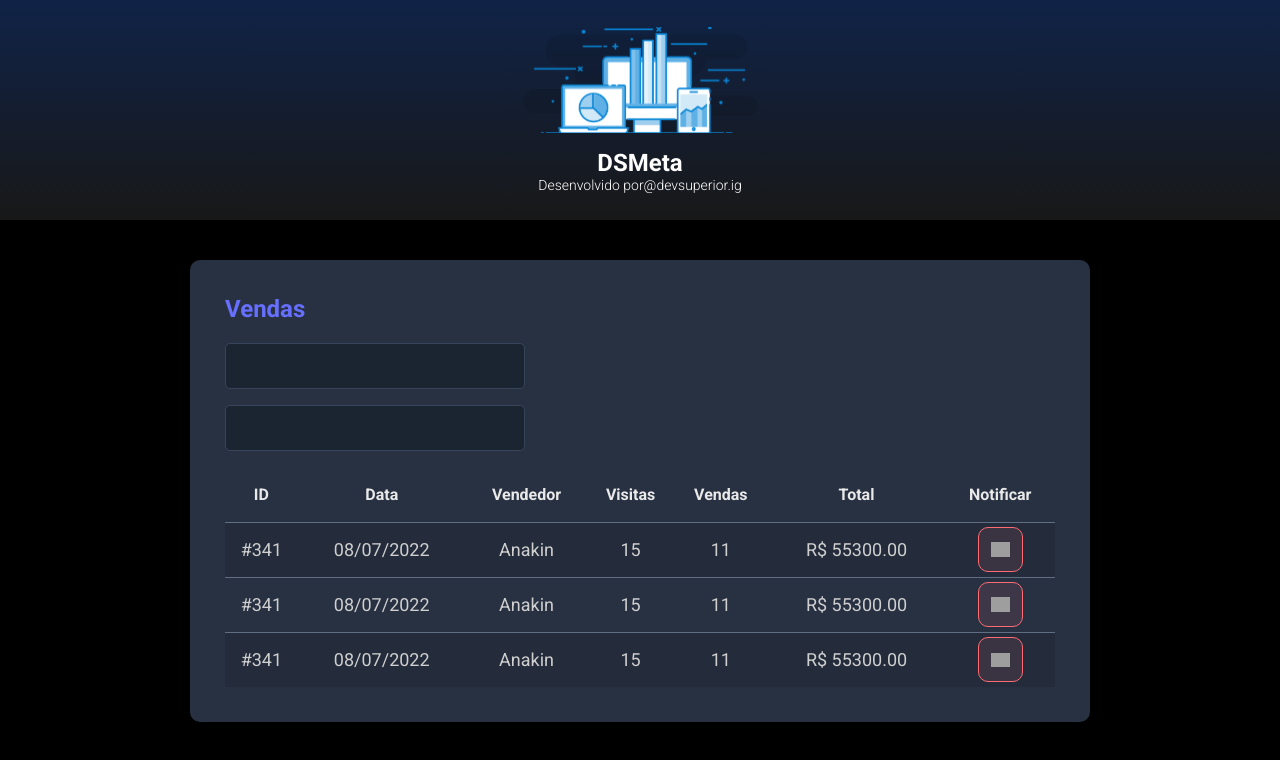
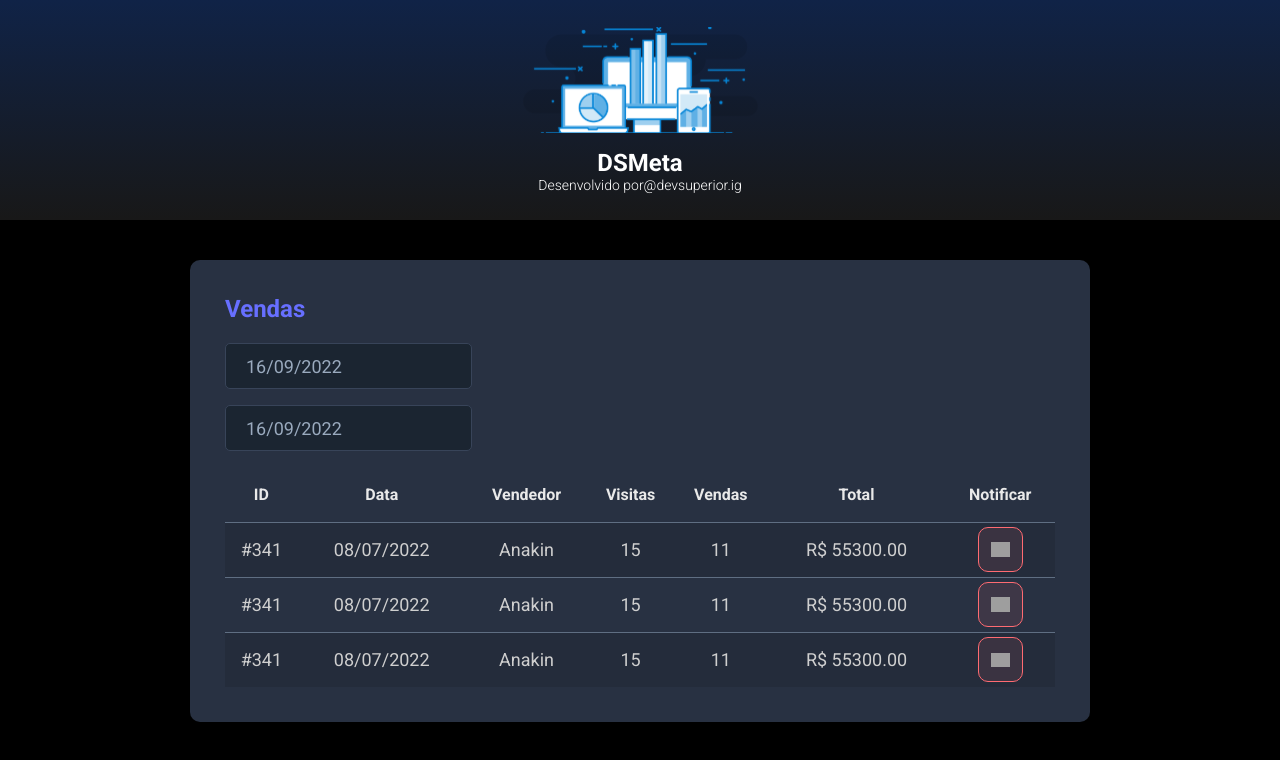
Before and after one commit to alicelopesbazilioferreira/dsmeta, a React (Vite) app in the folder frontend/: page / in a window 1280 px wide. Shown: the top 760 px of the page. Built offline with nearby package versions, Linux system fonts and the light colour scheme; grey boxes are pictures that could not be loaded.

Commit message:
Datepicker

```diff
--- a/frontend/package.json
+++ b/frontend/package.json
@@ -9,7 +9,9 @@
     "preview": "vite preview"
   },
   "dependencies": {
+    "@types/react-datepicker": "4.4.2",
     "react": "^18.2.0",
+    "react-datepicker": "4.8.0",
     "react-dom": "^18.2.0"
   },
   "devDependencies": {
--- a/frontend/src/components/SalesCard/index.tsx
+++ b/frontend/src/components/SalesCard/index.tsx
@@ -1,5 +1,6 @@
-import logo from '../../assets/img/logo.svg'
 import NotificationButton from "../NotificationButton"
+import DatePicker from "react-datepicker";
+import "react-datepicker/dist/react-datepicker.css";
 
 
 
@@ -14,10 +15,20 @@
             <h2 className="dsmeta-sales-title">Vendas</h2>
             <div>
                 <div className="dsmeta-form-control-container">
-                    <input className="dsmeta-form-control" type="text" />
+                    <DatePicker
+                        selected={new Date()}
+                        onChange={(date: Date) => { }}
+                        className="dsmeta-form-control"
+                        dateFormat="dd/MM/yyyy"
+                    />
                 </div>
                 <div className="dsmeta-form-control-container">
-                    <input className="dsmeta-form-control" type="text" />
+                    <DatePicker
+                        selected={new Date()}
+                        onChange={(date: Date) => { }}
+                        className="dsmeta-form-control"
+                        dateFormat="dd/MM/yyyy"
+                    />
                 </div>
             </div>
 
```
Also changed, not shown: 1 other file (tests, documents, lock files or other folders).
